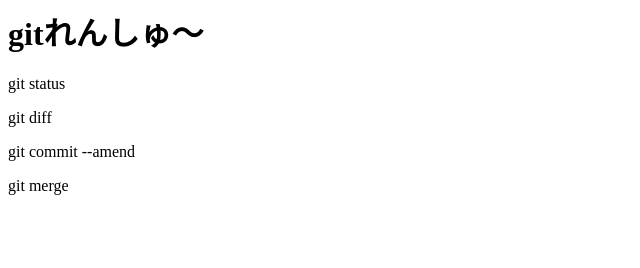
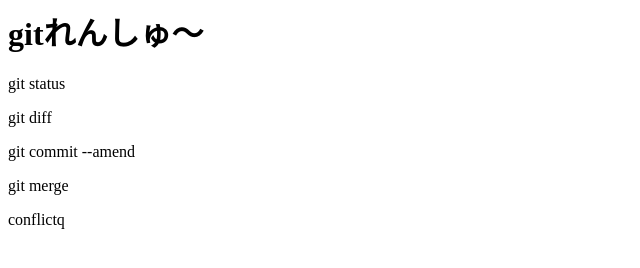
Before and after one commit to amedama1206/git_tutorial, a plain HTML site: page index.html in a window 1280 px wide. Shown: the full height of the page, 0-640 px from the left. Drawn offline with Linux system fonts and the light colour scheme.

Commit message:
conflictを追記

```diff
--- a/index.html
+++ b/index.html
@@ -3,3 +3,4 @@
 <p>git diff</p>
 <p>git commit --amend</p>
 <p>git merge</p>
+<p>conflictq</p>
```
